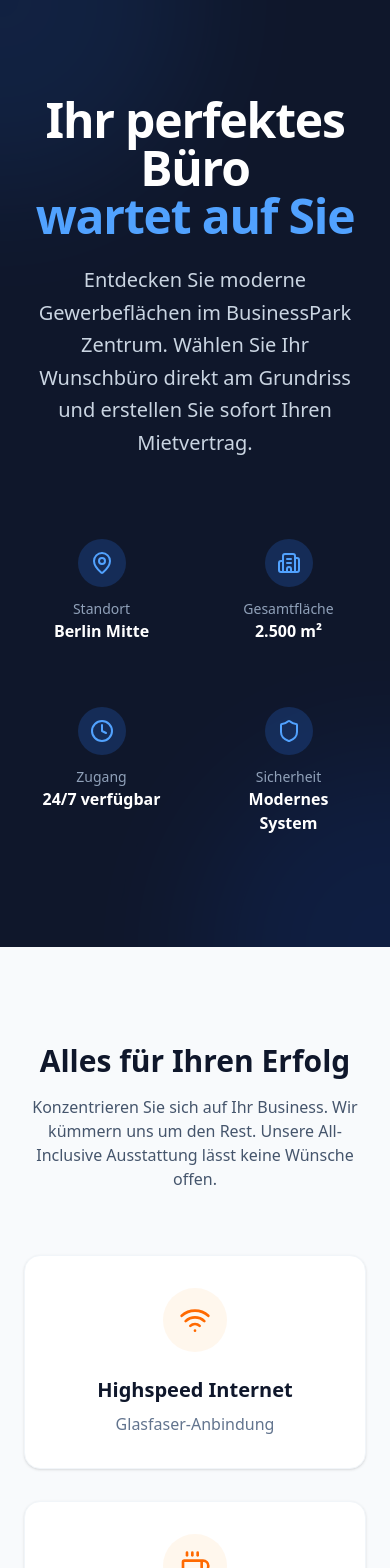
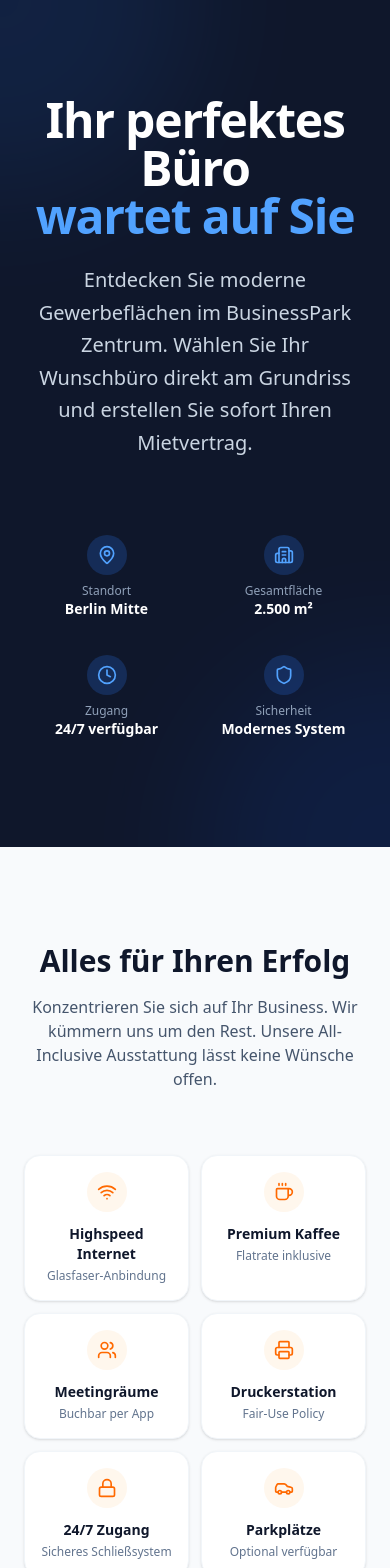
Before and after one commit to luanmezini-art/open-law-website, a React (Vite) app: page / in a window 390 px wide. Shown: the top 1568 px of the page. Built offline with nearby package versions, Linux system fonts and the light colour scheme.

Commit message:
Optimize mobile layout: Use 2-column grid and reduce padding for info cards

```diff
--- a/src/components/Amenities.tsx
+++ b/src/components/Amenities.tsx
@@ -23,17 +23,17 @@ const Amenities = () => {
                     </p>
                 </div>
 
-                <div className="grid md:grid-cols-2 lg:grid-cols-3 gap-8">
+                <div className="grid grid-cols-2 md:grid-cols-3 gap-3 md:gap-8">
                     {amenities.map((item, index) => (
                         <div
                             key={index}
-                            className="bg-white p-8 rounded-2xl shadow-sm hover:shadow-md transition-shadow border border-slate-100 flex flex-col items-center text-center group"
+                            className="bg-white p-4 md:p-8 rounded-2xl shadow-sm hover:shadow-md transition-shadow border border-slate-100 flex flex-col items-center text-center group"
                         >
-                            <div className="w-16 h-16 bg-orange-50 rounded-full flex items-center justify-center text-orange-500 mb-6 group-hover:scale-110 transition-transform duration-300">
-                                <item.icon className="w-8 h-8" />
+                            <div className="w-10 h-10 md:w-16 md:h-16 bg-orange-50 rounded-full flex items-center justify-center text-orange-500 mb-3 md:mb-6 group-hover:scale-110 transition-transform duration-300">
+                                <item.icon className="w-5 h-5 md:w-8 md:h-8" />
                             </div>
-                            <h3 className="text-xl font-bold text-slate-900 mb-2">{item.title}</h3>
-                            <p className="text-slate-500">{item.desc}</p>
+                            <h3 className="text-sm md:text-xl font-bold text-slate-900 mb-1 md:mb-2">{item.title}</h3>
+                            <p className="text-xs md:text-base text-slate-500">{item.desc}</p>
                         </div>
                     ))}
                 </div>
--- a/src/components/Hero.tsx
+++ b/src/components/Hero.tsx
@@ -21,44 +21,44 @@ const Hero = () => {
           Wählen Sie Ihr Wunschbüro direkt am Grundriss und erstellen Sie sofort Ihren Mietvertrag.
         </p>
 
-        <div className="grid grid-cols-2 md:grid-cols-4 gap-8 max-w-4xl mx-auto">
-          <div className="flex flex-col items-center gap-3 p-4 rounded-xl hover:bg-white/5 transition-colors">
-            <div className="w-12 h-12 bg-blue-500/20 rounded-full flex items-center justify-center text-blue-400">
-              <MapPin className="w-6 h-6" />
+        <div className="grid grid-cols-2 md:grid-cols-4 gap-3 md:gap-8 max-w-4xl mx-auto">
+          <div className="flex flex-col items-center gap-2 md:gap-3 p-3 md:p-4 rounded-xl hover:bg-white/5 transition-colors">
+            <div className="w-10 h-10 md:w-12 md:h-12 bg-blue-500/20 rounded-full flex items-center justify-center text-blue-400">
+              <MapPin className="w-5 h-5 md:w-6 md:h-6" />
             </div>
             <div className="text-center">
-              <div className="text-sm text-slate-400">Standort</div>
-              <div className="font-semibold">Berlin Mitte</div>
+              <div className="text-xs md:text-sm text-slate-400">Standort</div>
+              <div className="text-sm md:text-base font-semibold">Berlin Mitte</div>
             </div>
           </div>
 
-          <div className="flex flex-col items-center gap-3 p-4 rounded-xl hover:bg-white/5 transition-colors">
-            <div className="w-12 h-12 bg-blue-500/20 rounded-full flex items-center justify-center text-blue-400">
-              <Building2 className="w-6 h-6" />
+          <div className="flex flex-col items-center gap-2 md:gap-3 p-3 md:p-4 rounded-xl hover:bg-white/5 transition-colors">
+            <div className="w-10 h-10 md:w-12 md:h-12 bg-blue-500/20 rounded-full flex items-center justify-center text-blue-400">
+              <Building2 className="w-5 h-5 md:w-6 md:h-6" />
             </div>
             <div className="text-center">
-              <div className="text-sm text-slate-400">Gesamtfläche</div>
-              <div className="font-semibold">2.500 m²</div>
+              <div className="text-xs md:text-sm text-slate-400">Gesamtfläche</div>
+              <div className="text-sm md:text-base font-semibold">2.500 m²</div>
             </div>
           </div>
 
-          <div className="flex flex-col items-center gap-3 p-4 rounded-xl hover:bg-white/5 transition-colors">
-            <div className="w-12 h-12 bg-blue-500/20 rounded-full flex items-center justify-center text-blue-400">
-              <Clock className="w-6 h-6" />
+          <div className="flex flex-col items-center gap-2 md:gap-3 p-3 md:p-4 rounded-xl hover:bg-white/5 transition-colors">
+            <div className="w-10 h-10 md:w-12 md:h-12 bg-blue-500/20 rounded-full flex items-center justify-center text-blue-400">
+              <Clock className="w-5 h-5 md:w-6 md:h-6" />
             </div>
             <div className="text-center">
-              <div className="text-sm text-slate-400">Zugang</div>
-              <div className="font-semibold">24/7 verfügbar</div>
+              <div className="text-xs md:text-sm text-slate-400">Zugang</div>
+              <div className="text-sm md:text-base font-semibold">24/7 verfügbar</div>
             </div>
           </div>
 
-          <div className="flex flex-col items-center gap-3 p-4 rounded-xl hover:bg-white/5 transition-colors">
-            <div className="w-12 h-12 bg-blue-500/20 rounded-full flex items-center justify-center text-blue-400">
-              <Shield className="w-6 h-6" />
+          <div className="flex flex-col items-center gap-2 md:gap-3 p-3 md:p-4 rounded-xl hover:bg-white/5 transition-colors">
+            <div className="w-10 h-10 md:w-12 md:h-12 bg-blue-500/20 rounded-full flex items-center justify-center text-blue-400">
+              <Shield className="w-5 h-5 md:w-6 md:h-6" />
             </div>
             <div className="text-center">
-              <div className="text-sm text-slate-400">Sicherheit</div>
-              <div className="font-semibold">Modernes System</div>
+              <div className="text-xs md:text-sm text-slate-400">Sicherheit</div>
+              <div className="text-sm md:text-base font-semibold">Modernes System</div>
             </div>
           </div>
         </div>
```
